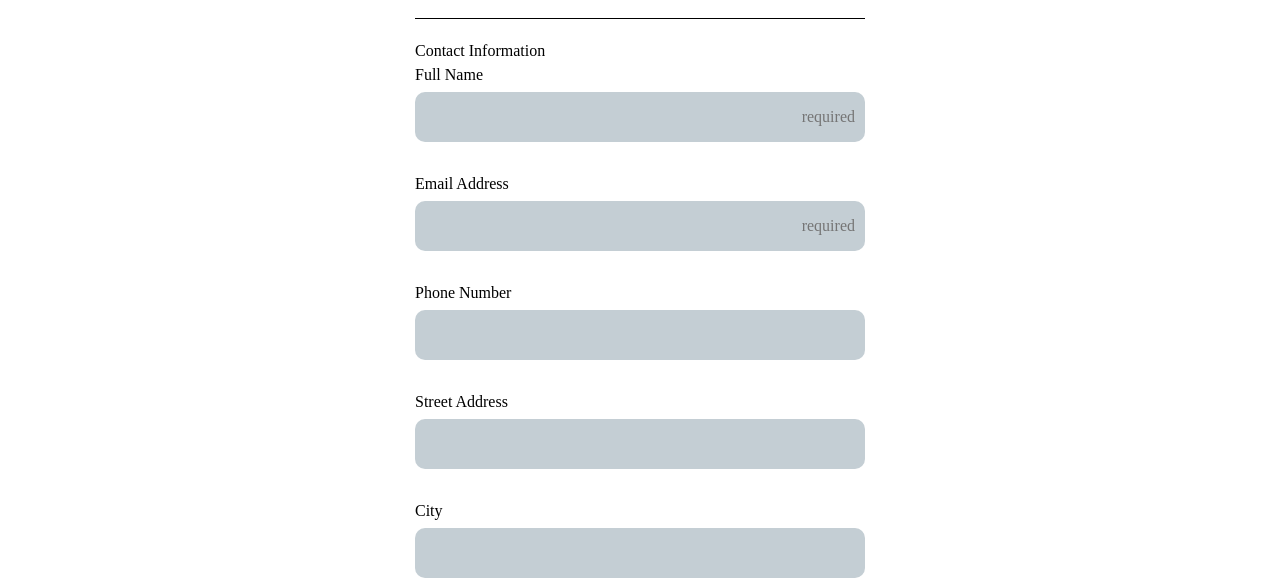
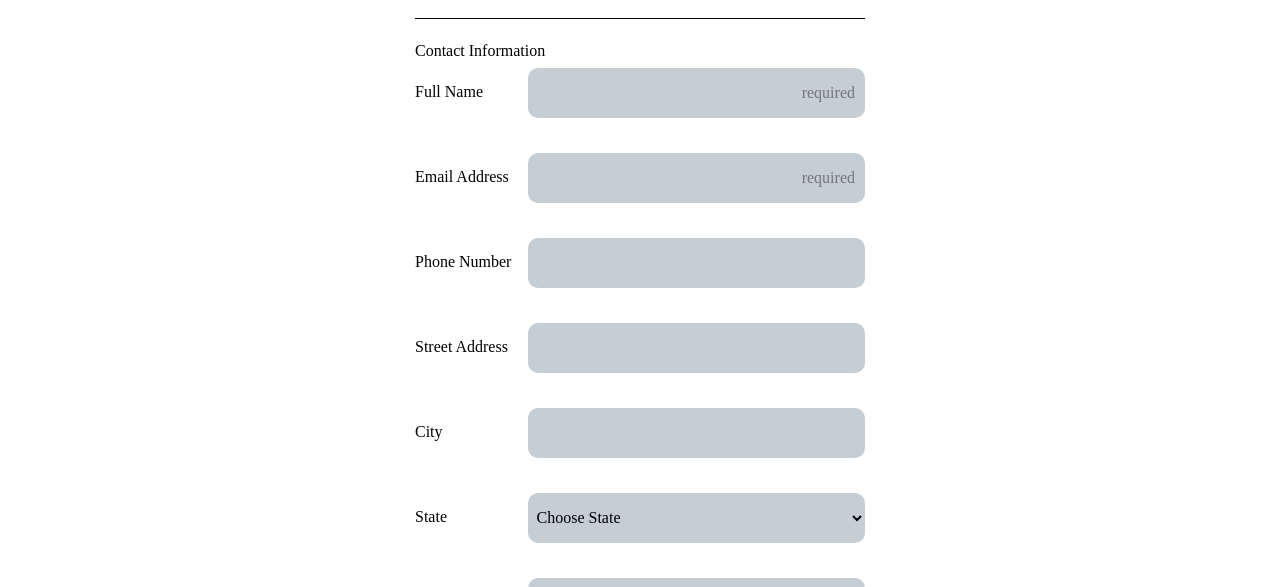
Before and after one commit to T-Ashorobi/Techdegree-project-3, a plain HTML site: page index.html in a window 1280 px wide. Shown: the part 174-761 px from the top of the page. Drawn offline with Linux system fonts and the light colour scheme.

Commit message:
95% complete
I answered some questions i figured out through office-hours and made some sense of what was newly added and problems I was having before.

```diff
--- a/CSS/style.css
+++ b/CSS/style.css
@@ -5,6 +5,10 @@
 body {
   line-height: 1.5em;
 
+}
+
+input {
+  border: 1px solid green;
 }
 
 #header {
@@ -49,6 +53,7 @@ h1 {
 form {
   max-width: 450px;
   margin: 0 auto;
+  /* ~TEST~ I probably didn't need to write this since earlier i've already set a max-width in the ".container". I'll see if messing around with this number affects things. ~TEST~ */
 }
 
 
@@ -59,6 +64,7 @@ form {
 }
 
 .pt-1, .pt-2 {
+  /* ~TEST~ The margin portion probably does not need to be here because the way its written was for me to center the form. I think this is probably arleady done due to the .container values. Test and see. ~TEST~ */
   border: 0;
   margin: 0 auto;
   /* border-bottom: 1px black solid; */
@@ -74,7 +80,7 @@ form {
 .pt-1 input, .pt-1 select {
   /* I must be careful. When using ID's they are so strong that even though I write something further down the ID will still override  it. In this case i had prior "#pt-1 and i couldnt change my "user-zip" width to its initial size. Once i changed "pt-1" into a "class selector" then the came about. */
   display: block;
-  margin:5px 0 30px;
+  margin: 5px 0 30px;
   background: #C4CED4;
   height: 50px;
   border: none;
@@ -118,7 +124,10 @@ input[name="user-zip"] {
 } */
 
 /* ?? I dont know how to stack each radio/checkbox item on top of each other instead of having it side by side. This was fixed by breaking each section up with a <div> but how do i do it in CSS?
-??? */
+???
+~ Answer ~ One way to do this is to wrap each pair into a <div>.
+~ Answer ~
+*/
 
 /* input, label, textarea {
   display: block;
@@ -145,7 +154,10 @@ textarea {
   background-color: #C4CED4;
   border:none;
   /* text-align: center; */
-  /* ??? I dont know how to get my <textarea> to have the same width  */
+  /* ??? I dont know how to get my <textarea> to have the same width as the button. ???
+  ~ Answer ~ I think i fixed this due to the padding that was initially around <fieldset> or the <main>. The issue was that there was more padding around the <textarea> or something. As I made sure the whole body was uniform then the <textarea> and <button> aligned well. ALSO the power of the ID's were messing around with my ablility to make the adjustments, so the adjustment made to keep the <fieldset> uniform with the <button> was much easier to control.
+  ~ Answer ~
+  */
 }
 
 button[type="button"] {
@@ -166,7 +178,26 @@ footer {
 }
 
 @media (min-width: 768px) {
-  label[for="name"],
+  .pt-1 .flex-pair {
+    display: flex;
+  }
+
+  .pt-1 input, .pt-1 select {
+    flex-grow: 1;
+    flex-basis: 75%;
+    /* The flex grow allows each flex-item to take up space equally (of the input and select) of the room that is available to it. The flex-basis works similar to width property at setting the lengths of an element but this is more for flex items. We want 75% of the width to be taken up. */
+  }
+
+  .pt-1 label {
+    flex-basis: 25%;
+    /* This takes up uniformly the remaining 25% space available. */
+    height: 50px;
+    /* This height is here to match the size of the input fields. */
+    margin: auto 0;
+    /* The margin here align's each item because since we zeroed out the left and right margins we left the browser to calculate the Top and bottom margin which would align the items perfectly.  */
+  }
+
+  /* label[for="name"],
   label[for="email"],
   label[for="number"],
   label[for="address"],
@@ -175,7 +206,7 @@ footer {
   label[for="zip"] {
     width: initial;
     max-width: 300px;
-  }
+  } */
 
   /* .pt-1 input {
     width: 50%;
--- a/index.html
+++ b/index.html
@@ -30,27 +30,29 @@
             <!-- create a css rule to erase the fieldset decoration -->
             <!-- Erasing the border fieldset, i just zero it out. -->
             <legend>Contact Information</legend>
-
+            <div class="flex-pair">
               <label for="name">Full Name</label>
               <input type="text" id="name" name="user-name" placeholder="required">
-
-
+              <!-- we place each <label> and <input> within a div to help in order for us to use "Flexbox" because flexbox requires a parent container with two or more child elements to be able to affect related items.  -->
+            </div>
+            <div class="flex-pair">
               <label for="email">Email Address</label>
               <input type="text" id="email" name="user-email" placeholder="required">
-
-
+            </div>
+            <!-- ??? Apparently each [type] is supposed to have a value the same or similar to the [for].??? -->
+            <div class="flex-pair">
               <label for="number">Phone Number</label>
               <input type="text" id="number" name="user-number">
-
-
+            </div>
+            <div class="flex-pair">
               <label for="address">Street Address</label>
               <input type="text" id="address" name="user-address">
-
-
+            </div>
+            <div class="flex-pair">
               <label for="city">City</label>
               <input type="text" id="city" name="user-city">
-
-
+            </div>
+            <div class="flex-pair">
               <label for="state">State</label>
               <select id="state" name="state-select">
                 <optgroup label="States">
@@ -65,11 +67,11 @@
                   <option value="Arizona">Arizona</option>
                 </optgroup>
               </select>
-
-
+            </div>
+            <div class="flex-pair">
               <label for="zip">Zip Code</label>
               <input type="text" id="zip" name="user-zip">
-
+            </div>
           </fieldset>
         </div>
         <span></span>
```
Lines whose indentation alone changed are shown as unchanged.
